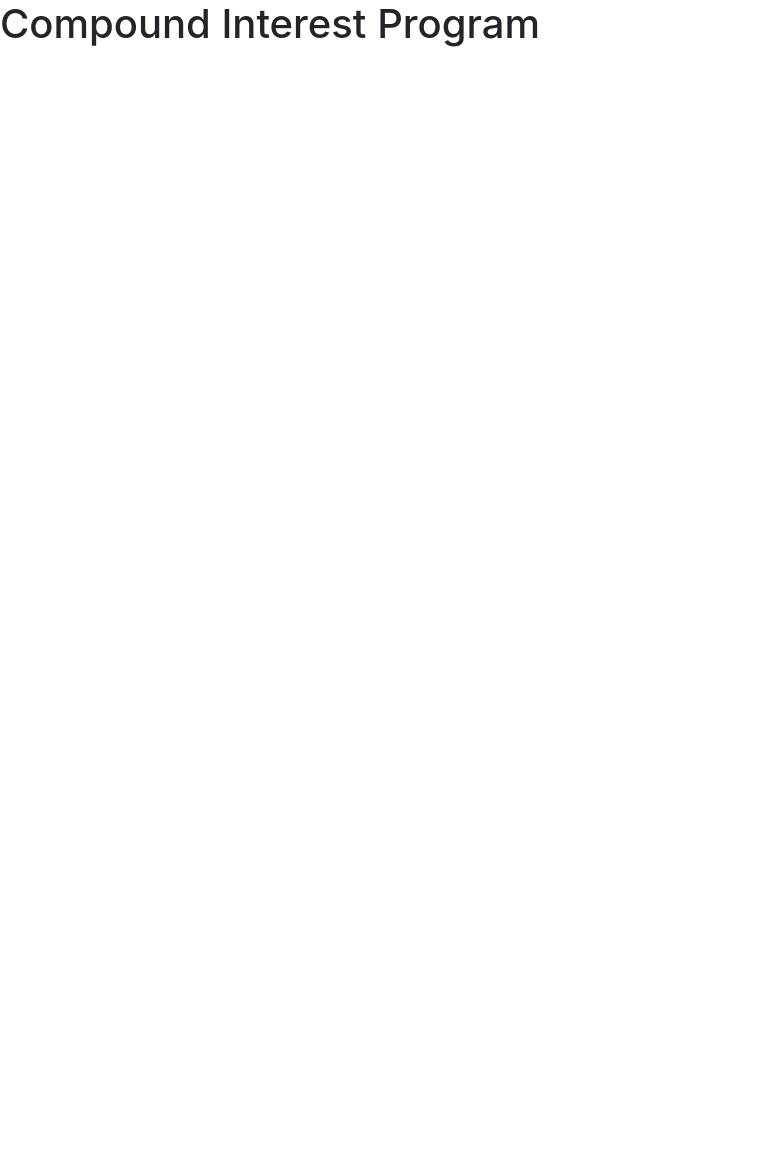
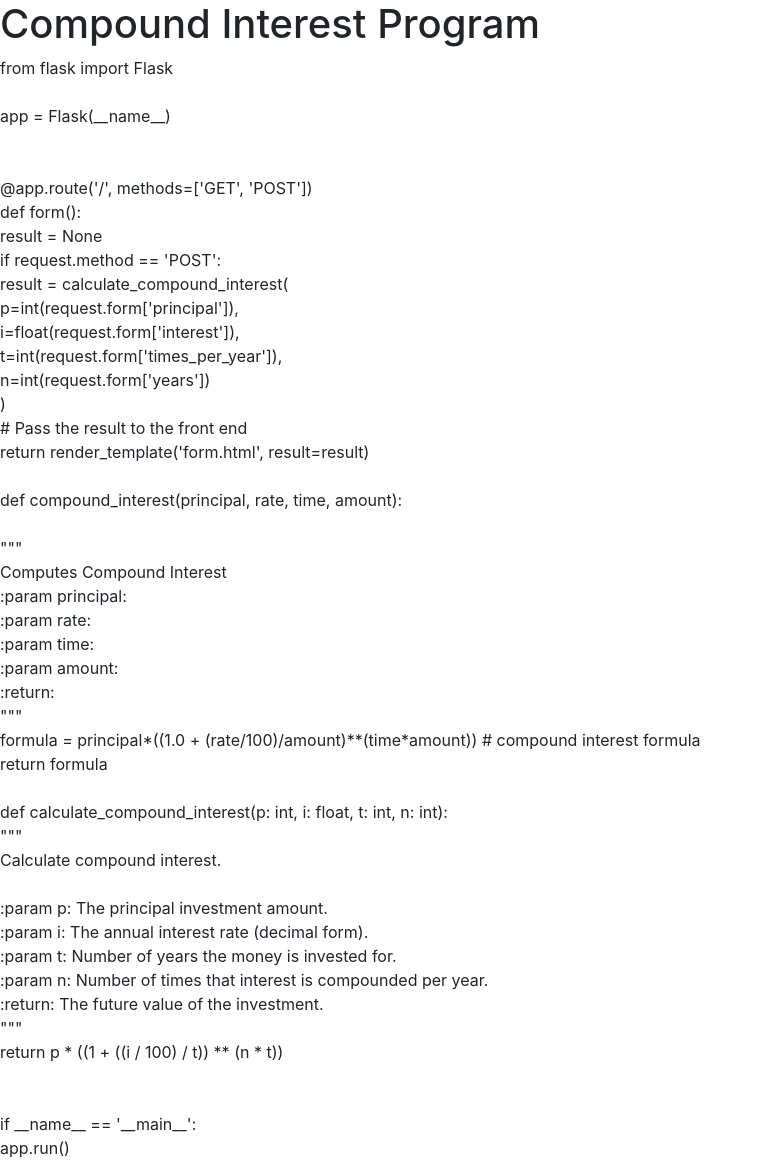
Before and after one commit to tomflynn1999/Personal_Website, a Flask app: template templates/Compound_interest.html in a window 1280 px wide. Shown: the whole page, without its empty margins (0-763 px from the left). Before the commit the page ends 800 px from the top, so only its background shows below. Run offline with Flask 2, Linux system fonts and the light colour scheme; the template is opened without the code that fills it, so the values that code supplies are empty; some libraries are stand-ins or nearby versions.

Commit message:
Nineteenth commit

```diff
--- a/app.py
+++ b/app.py
@@ -18,5 +18,10 @@ def interests():
     return render_template('Interests.html')
 
 
+@app.route('/compound')
+def compound():
+    return render_template('Compound_interest.html')
+
+
 if __name__ == '__main__':
     app.run(debug=True)
--- a/templates/Compound_interest.html
+++ b/templates/Compound_interest.html
@@ -9,7 +9,60 @@
           integrity="sha384-9gVQ4dYFwwWSjIDZnLEWnxCjeSWFphJiwGPXr1jddIhOegiu1FwO5qRGvFXOdJZ4" crossorigin="anonymous">
   </head>
   <body>
-    <h1>Compound Interest Program</h1>
+    <script src="https://ajax.googleapis.com/ajax/libs/jquery/2.1.3/jquery.min.js"></script>
+    <script src="https://maxcdn.bootstrapcdn.com/bootstrap/3.3.4/js/bootstrap.min.js"></script>
+    <header class="comtainer">
+      <h1>Compound Interest Program</h1>
+    </header>
+    <p>
+      from flask import Flask <br>
+      <br>
+      app = Flask(__name__)  <br>
+      <br>
+      <br>
+      @app.route('/', methods=['GET', 'POST']) <br>
+      def form(): <br>
+         result = None <br>
+         if request.method == 'POST': <br>
+           result = calculate_compound_interest( <br>
+              p=int(request.form['principal']), <br>
+              i=float(request.form['interest']), <br>
+              t=int(request.form['times_per_year']), <br>
+              n=int(request.form['years']) <br>
+           ) <br>
+         # Pass the result to the front end <br>
+         return render_template('form.html', result=result) <br>
+          <br>
+      def compound_interest(principal, rate, time, amount): <br>
+           <br>
+          """ <br>
+          Computes Compound Interest<br>
+          :param principal: <br>
+          :param rate: <br>
+          :param time: <br>
+          :param amount: <br>
+          :return: <br>
+          """ <br>
+          formula = principal*((1.0 + (rate/100)/amount)**(time*amount))  # compound interest formula <br>
+          return formula <br>
+           <br>
+      def calculate_compound_interest(p: int, i: float, t: int, n: int):<br>
+          """ <br>
+          Calculate compound interest.<br>
+            <br>
+          :param p: The principal investment amount. <br>
+          :param i: The annual interest rate (decimal form). <br>
+          :param t: Number of years the money is invested for. <br>
+          :param n: Number of times that interest is compounded per year. <br>
+          :return: The future value of the investment. <br>
+          """ <br>
+          return p * ((1 + ((i / 100) / t)) ** (n * t)) <br>
+           <br>
+           <br>
+      if __name__ == '__main__': <br>
+          app.run() <br>
+
+    </p>
 
     <script src="https://code.jquery.com/jquery-3.3.1.slim.min.js" integrity="sha384-q8i/X+965DzO0rT7abK41JStQIAqVgRVzpbzo5smXKp4YfRvH+8abtTE1Pi6jizo" crossorigin="anonymous"></script>
     <script src="https://cdnjs.cloudflare.com/ajax/libs/popper.js/1.14.0/umd/popper.min.js" integrity="sha384-cs/chFZiN24E4KMATLdqdvsezGxaGsi4hLGOzlXwp5UZB1LY//20VyM2taTB4QvJ" crossorigin="anonymous"></script>
--- a/templates/base3.html
+++ b/templates/base3.html
@@ -25,7 +25,7 @@
             <li class="active"><a href="#">HOME</a></li>
             <li><a href="{{ url_for('about') }}">About Me</a></li>
             <li><a href="{{ url_for('interests') }}">Interests</a></li>
-            <li><a href="#">Compound Interest Program</a></li>
+            <li><a href="{{ url_for('compound') }}">Compound Interest Program</a></li>
           </ul>
         </div>
       </nav>
```
